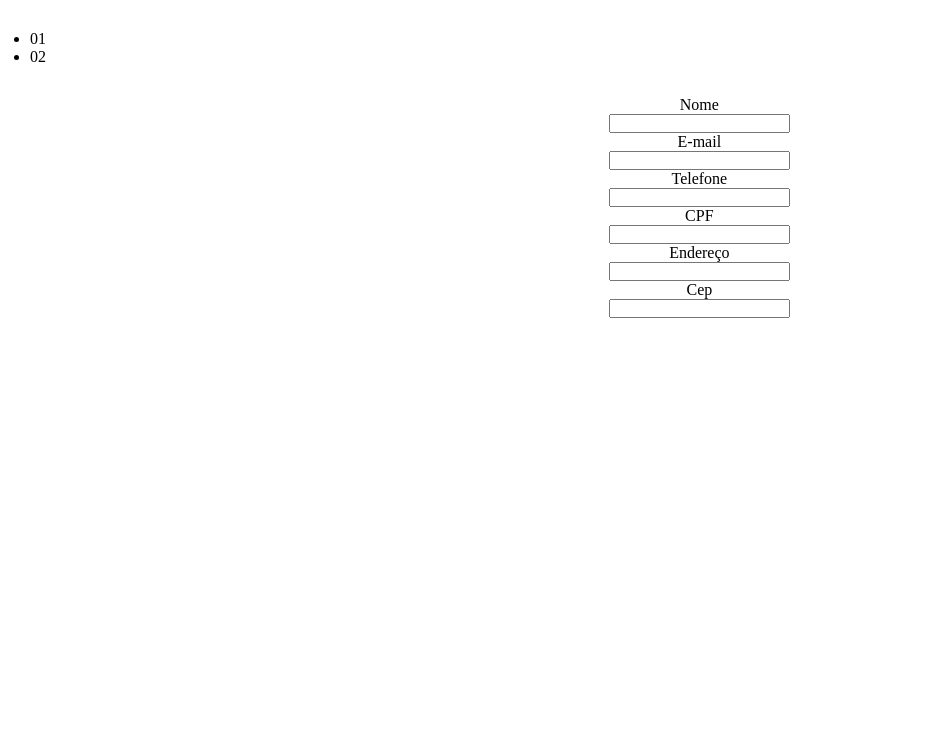
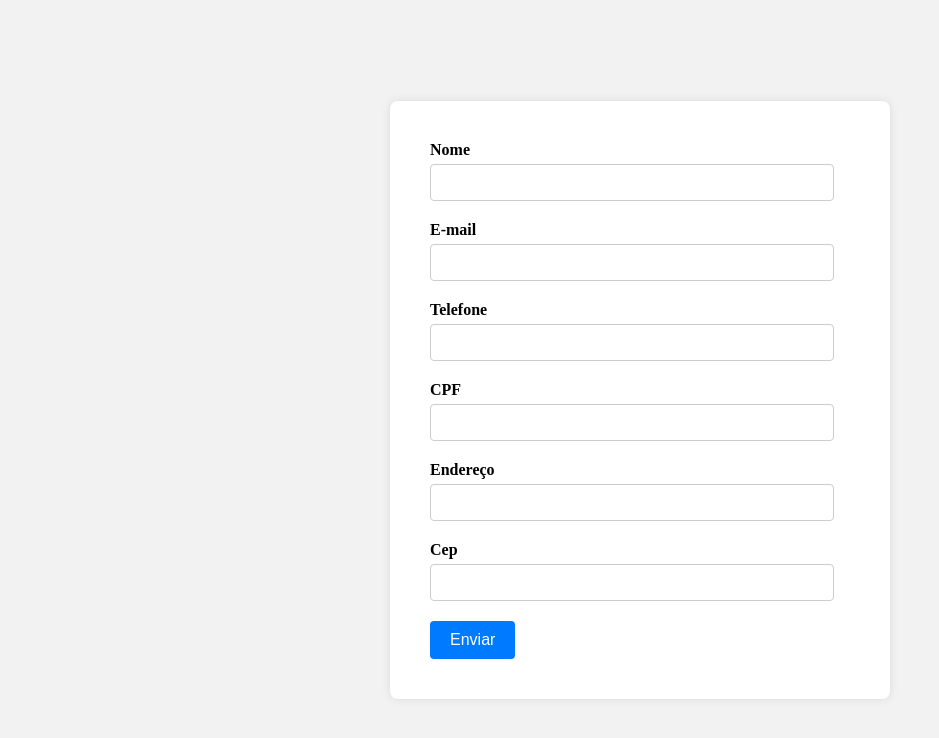
Before and after one commit to lucasGleyfson/Repositorio_EBAC, a plain HTML site: page JQUERY-PLUGINS/index.html in a window 1280 px wide. Shown: the whole page, without its empty margins (0-939 px from the left). Drawn offline with nearby package versions, Linux system fonts and the light colour scheme.

Commit message:
Atualização 04

```diff
--- a/JQUERY-PLUGINS/index.html
+++ b/JQUERY-PLUGINS/index.html
@@ -10,50 +10,34 @@
 
 <body>
 
-    <header>
-        <nav>
-            <ul>
-                <li>01</li>
-                <li>02</li>
-            </ul>
-        </nav>
-    </header>
-
-
     <div class="container">
-
-        <div class="esq">
-
-        </div>
-
-        <div class="dir">
             <form>
-                <div>
+                <div class="form-campo">
                     <label for="nome">Nome</label>
                     <input type="text" id="nome">
                 </div>
-                <div>
+                <div class="form-campo">
                     <label for="email">E-mail</label>
                     <input type="email" id="email">
                 </div>
-                <div>
+                <div class="form-campo">
                     <label for="telefone">Telefone</label>
                     <input type="tel" id="telefone">
                 </div>
-                <div>
+                <div class="form-campo">
                     <label for="cpf">CPF</label>
                     <input type="number" id="cpf">
                 </div>
-                <div>
+                <div class="form-campo">
                     <label for="endereco">Endereço</label>
                     <input type="text" id="endereco">
                 </div>
-                <div>
+                <div class="form-campo">
                     <label for="cep">Cep</label>
                     <input type="number" id="cep">
                 </div>
+                <button type="submit">Enviar</button>
             </form>
-        </div>
     </div>
 
 
--- a/JQUERY-PLUGINS/main.css
+++ b/JQUERY-PLUGINS/main.css
@@ -1,34 +1,56 @@
-*{
+* {
     margin: 0;
     padding: 0;
     box-sizing: border-box;
 }
 
 
-header {
-    margin: 30px;
+.container {
+    padding: 50px;
+    background-color: #f2f2f2;
+    display: flex;
+    justify-content: center;
+    align-items: center;
+    height: 100vh;
 }
 
-
-.container {
-    display: flex;
-    justify-content: space-between;
+form {
+    width: 100%;
+    max-width: 500px;
+    background-color: #fff;
+    border-radius: 8px;
+    box-shadow: 0 0 10px rgba(0, 0, 0, 0.1);
+    padding: 40px;
 }
 
-
-.dir {
-    text-align: center;
+.form-campo {
+    margin-bottom: 20px;
 }
 
-
-
-form div {
-    display: inline-block;
-    width: 45%; /* Define a largura de cada div para ocupar metade do espaço disponível */
-    margin-right: 5%; /* Adiciona um espaço entre as divs */
-    vertical-align: top; /* Alinha os elementos ao topo para evitar desalinhamentos */
+.form-campo label {
+    font-weight: bold;
+    display: block;
+    margin-bottom: 5px;
 }
 
-label {
-    display: block; /* Para que os rótulos apareçam em uma linha separada */
+.form-campo input {
+    width: calc(100% - 16px);
+    display: block;
+    padding: 10px;
+    border: 1px solid #ccc;
+    border-radius: 4px;
 }
+
+button[type="submit"] {
+    background-color: #007bff;
+    color: #fff;
+    padding: 10px 20px;
+    border: none;
+    border-radius: 4px;
+    cursor: pointer;
+    font-size: 16px;
+}
+
+button[type="submit"]:hover {
+    background-color: #0056b3;
+}
```
